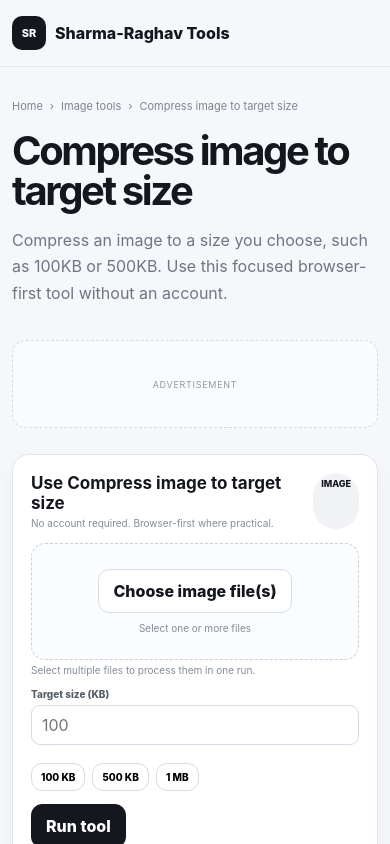
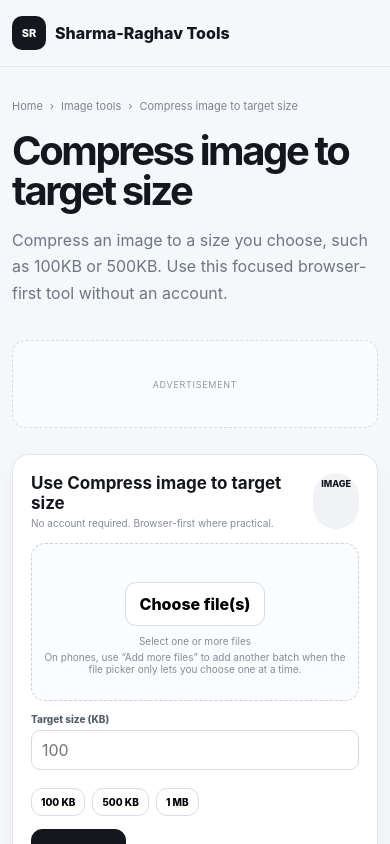
Before and after one commit to raghav19sh/sharma-raghav-tools, a Next.js app: page /compress-image in a window 390 px wide. Shown: the top 844 px of the page. Built offline with nearby package versions, Linux system fonts and the light colour scheme.

Commit message:
Improve mobile multi-file selection

```diff
--- a/src/components/ToolRunner.tsx
+++ b/src/components/ToolRunner.tsx
@@ -86,7 +86,15 @@
  };
  return <div className="card runner">
   <div className="runnerhead"><div><h2>Use {tool.name}</h2><div className="sub">No account required. Browser-first where practical.</div></div><span className="pill">{tool.category.toUpperCase()}</span></div>
-  {(needFile||needPdf)&&<div className="upload"><label htmlFor="tool-input" className="btn">{tool.slug==="word-to-pdf"?"Choose Word file(s)":needPdf?"Choose PDF file(s)":"Choose image file(s)"}</label><input id="tool-input" type="file" accept={tool.slug==="word-to-pdf"?".docx,application/vnd.openxmlformats-officedocument.wordprocessingml.document":tool.slug==="heic-to-jpg"?".heic,.heif":tool.slug==="screenshot-to-pdf"||tool.slug==="images-to-pdf"?"image/png,image/jpeg,image/webp":needPdf?".pdf":"image/*"} multiple={batchable} onChange={e=>{const x=Array.from(e.target.files||[]);setFile(x[0]||null);setFiles(x)}}/><div className="meta">{files.length?(files.length+" file"+(files.length===1?"":"s")+" selected: "+files.map(x=>x.name).join(" • ")):file?.name||"Select one or more files"}</div></div>}{batchable&&<div className="sub">Select multiple files to process them in one run.</div>}
+  {(needFile||needPdf)&&<div className="upload">
+   <input id="tool-input" type="file" accept={tool.slug==="word-to-pdf"?".docx,application/vnd.openxmlformats-officedocument.wordprocessingml.document":tool.slug==="heic-to-jpg"?".heic,.heif":tool.slug==="screenshot-to-pdf"||tool.slug==="images-to-pdf"?"image/png,image/jpeg,image/webp":needPdf?".pdf":"image/*"} multiple={batchable} onChange={e=>{const incoming=Array.from(e.target.files||[]);if(!incoming.length)return;setFiles(prev=>{const seen=new Set(prev.map(x=>x.name+"|"+x.size+"|"+x.lastModified));const next=[...prev,...incoming.filter(x=>!seen.has(x.name+"|"+x.size+"|"+x.lastModified))];setFile(next[0]||null);return next});e.currentTarget.value=""}}/>
+   <div className="runactions" style={{justifyContent:"center"}}>
+    <button type="button" className="btn" onClick={()=>document.getElementById("tool-input")?.click()}>{files.length?"Add more files":"Choose file(s)"}</button>
+    {files.length>0&&<button type="button" className="btn" onClick={()=>{setFiles([]);setFile(null)}}>Clear selection</button>}
+   </div>
+   <div className="meta">{files.length?(files.length+" file"+(files.length===1?"":"s")+" selected: "+files.map(x=>x.name).join(" • ")):file?.name||"Select one or more files"}</div>
+   {batchable&&<div className="sub">On phones, use “Add more files” to add another batch when the file picker only lets you choose one at a time.</div>}
+  </div>}
   {tool.slug==="compress-image"&&<div className="form">{field("Target size (KB)",b,setB,"number","100")}<div className="presets"><button type="button" className="btn" onClick={()=>setB("100")}>100 KB</button><button type="button" className="btn" onClick={()=>setB("500")}>500 KB</button><button type="button" className="btn" onClick={()=>setB("1000")}>1 MB</button></div></div>}
   {tool.slug==="resize-image"&&<div className="form">{field("Width (px)",b,setB,"number","800")}{field("Height (px)",c,setC,"number","800")}</div>}
   {tool.slug==="photo-smaller"&&<div className="form">{field("Maximum dimension (px)",b,setB,"number","1200")}</div>}
```
